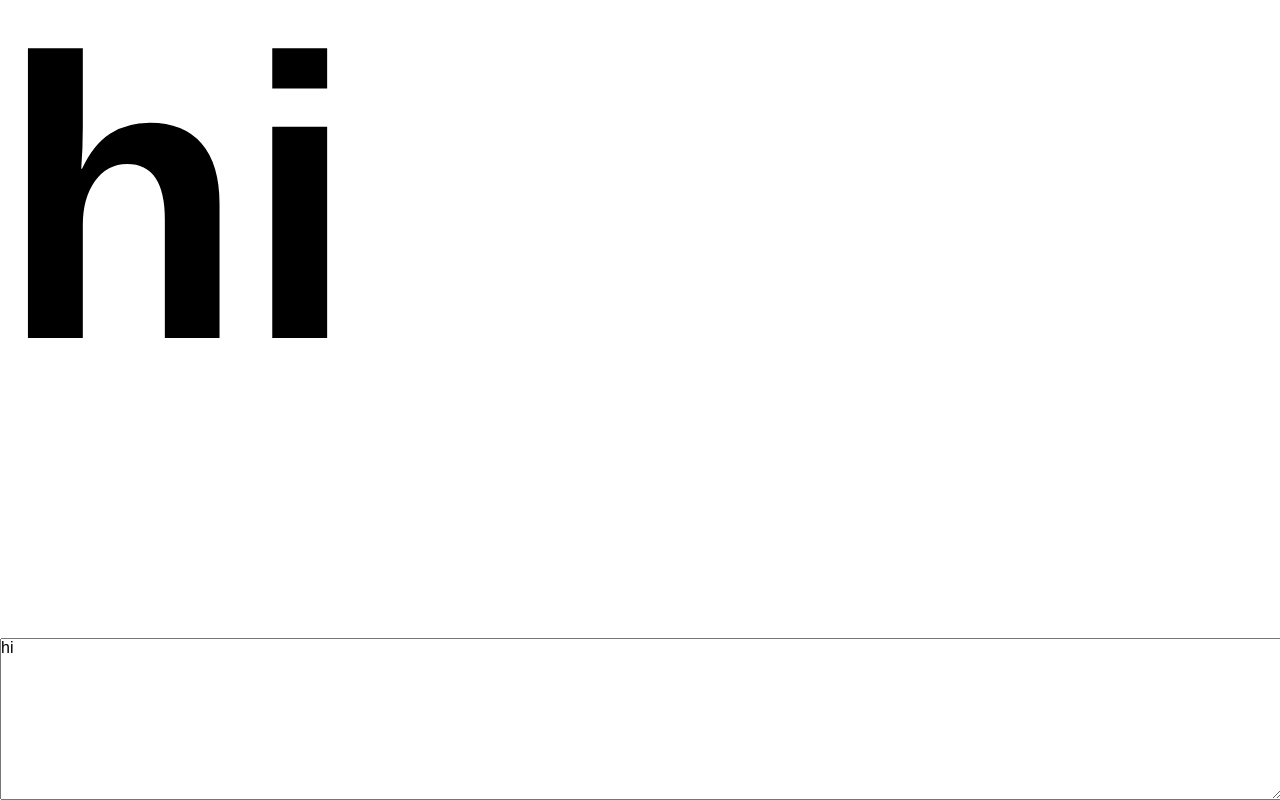
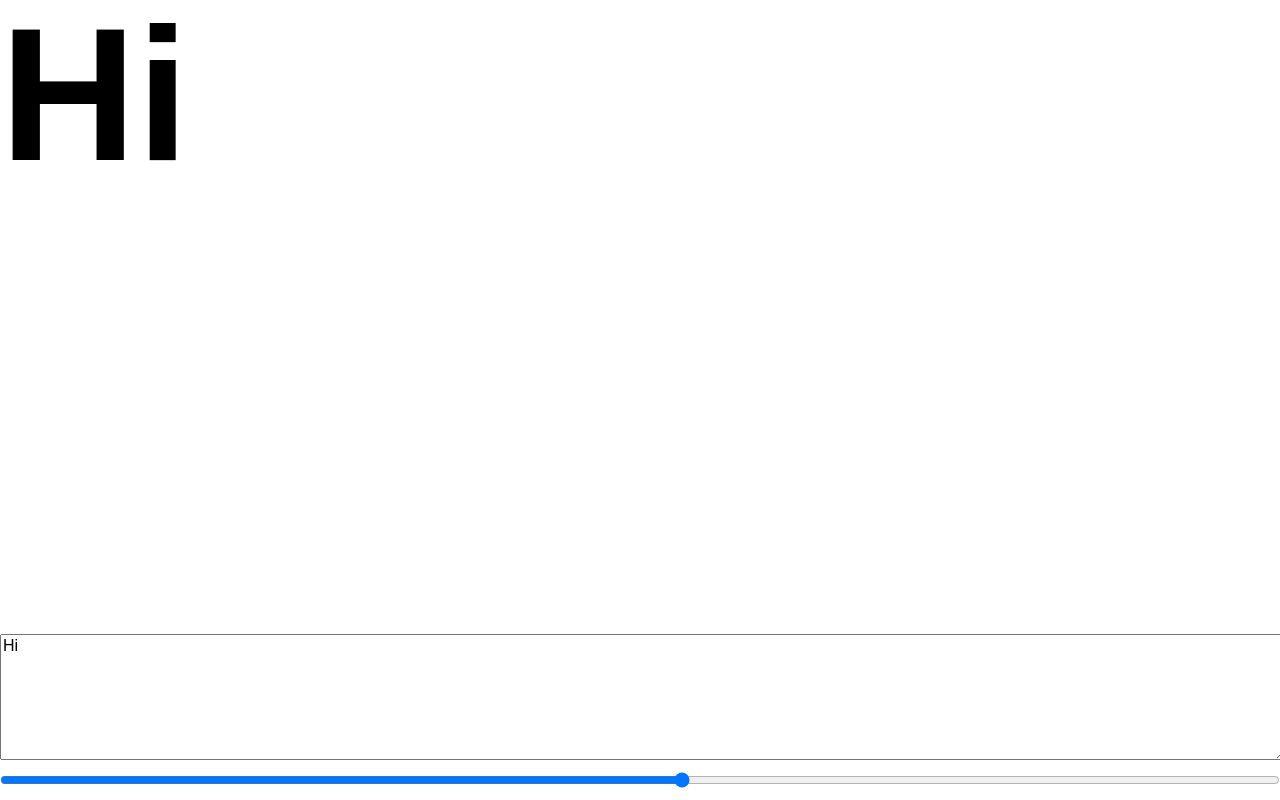
Before and after one commit to RichardBarrell/hey_emi, a plain HTML site: page index.html in a window 1280 px wide. Drawn offline with Linux system fonts and the light colour scheme.

Commit message:
Add a slider to control the size (and set nicer default sizes).

```diff
--- a/index.html
+++ b/index.html
@@ -14,16 +14,21 @@
 	left: 0;
 	overflow: auto;
 }
-h1 {
+h1#h {
 	line-height: 1em;
 	padding: 0;
 	margin: 0;
 }
-textarea {
-	height: 20vh;
+textarea#t {
+	height: 15vh;
 	width: 100%;
-	padding: 0;
-	margin: 0;
+	position: fixed;
+	bottom: 5vh;
+	left: 0;
+}
+input#scale {
+	height: 5vh;
+	width: 100%;
 	position: fixed;
 	bottom: 0;
 	left: 0;
@@ -34,17 +39,28 @@ textarea {
 <div id=scrollpane>
 <h1 id=h>not working</h1>
 </div>
-<textarea id=t>hi</textarea>
+<textarea id=t>Hi</textarea>
+<input id="scale" type="range" min="5" max="20" step="1" />
 
 <script type="text/javascript">
 var t = document.getElementById("t");
 var h = document.getElementById("h");
+var scale_in = document.getElementById("scale");
 t.addEventListener("change", set_h_text, false);
+scale.addEventListener("change", set_h_text, false);
 window.addEventListener("resize", set_h_text, false);
+
 function set_h_text(event) {
+	var factor = parseInt(scale_in.value);
+	var vertical = factor / 55;
+	var horizontal = factor / 80;
+
 	h.textContent = t.value;
-	// apparently min() in CSS is not yet a thing :(
-	h.style.fontSize = Math.min(window.innerWidth / 3.0, window.innerHeight / 2.0).toString() + "px";
+	// apparently min() is not yet a thing :(
+	h.style.fontSize = Math.min(
+		window.innerWidth * horizontal,
+		window.innerHeight * vertical
+	).toString() + "px";
 }
 set_h_text();
 </script>
```
Also changed, not shown: 1 other file.
